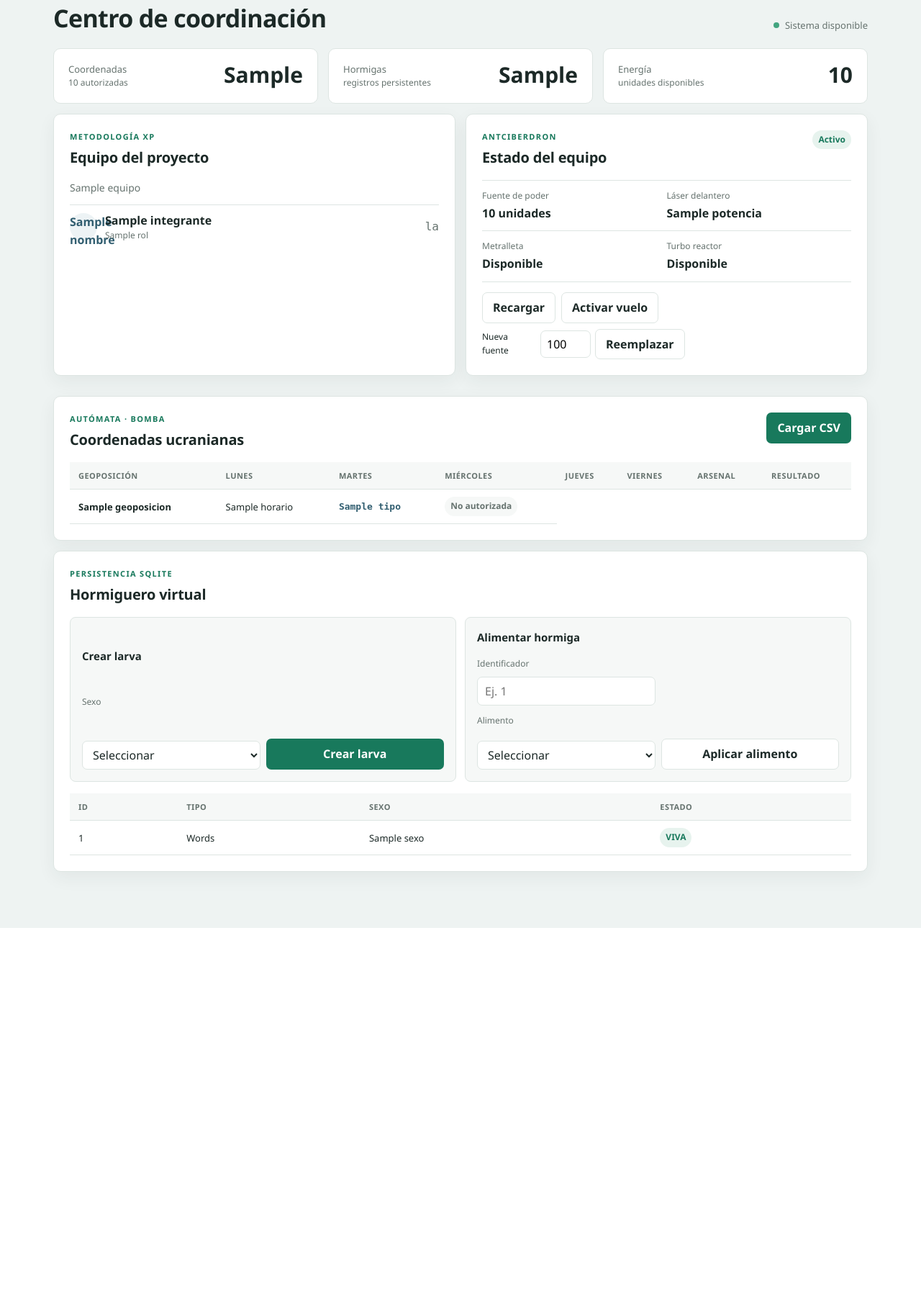
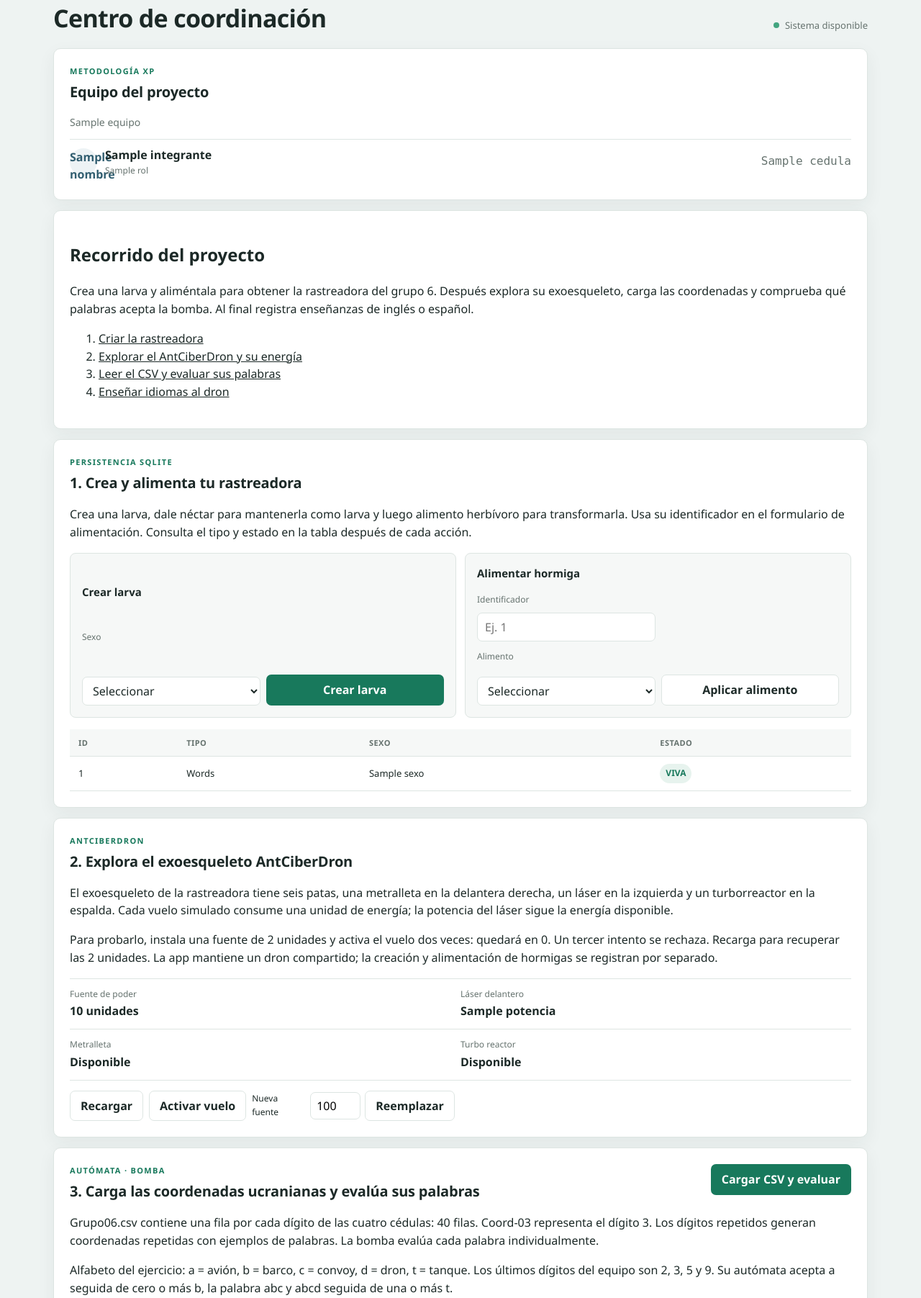
Before and after one commit to Rodni15/ANTDRON-Grupo06-XP, a Flask app: template web/templates/dashboard.html in a window 1280 px wide. Shown: the part 120-1923 px from the top of the page at 72% size. Before the commit the page ends 1409 px from the top, so only its background shows below. Run offline with Flask 3, Linux system fonts and the light colour scheme; the template is opened without the code that fills it: most values are stand-ins (such as "Sample title", 1, 10 or a date in 2020).

Commit message:
Corregir flujo web y completar requisitos del proyecto XP

```diff
--- a/web/static/app.js
+++ b/web/static/app.js
@@ -26,3 +26,19 @@ document.addEventListener("DOMContentLoaded", () => {
     });
   });
 });
+
+document.addEventListener("DOMContentLoaded", async () => {
+  const cuerpo = document.querySelector('tbody[data-animar="si"]');
+  if (!cuerpo) return;
+  const filas = [...cuerpo.querySelectorAll("[data-coordenada]")];
+  filas.forEach(fila => { fila.hidden = true; });
+  for (const fila of filas) {
+    fila.hidden = false;
+    const celda = fila.querySelector("[data-loading]");
+    for (const [simbolo, porcentaje] of [["|", 25], ["/", 50], ["-", 75], ["|", 100]]) {
+      celda.textContent = simbolo + " " + porcentaje + "%";
+      await new Promise(resolve => setTimeout(resolve, 35));
+    }
+    celda.textContent = "100%";
+  }
+});
--- a/web/templates/base.html
+++ b/web/templates/base.html
@@ -25,9 +25,10 @@
   {% if session.get('autenticado') %}
   <nav class="navegacion" aria-label="Navegación principal">
     <a href="#equipo">Equipo</a>
-    <a href="#coordenadas">Coordenadas</a>
-    <a href="#dron">AntCiberDron</a>
-    <a href="#hormiguero">Hormiguero</a>
+    <a href="#hormiguero">1. Hormiga</a>
+    <a href="#dron">2. Exoesqueleto</a>
+    <a href="#coordenadas">3. CSV y resultado</a>
+    <a href="#idiomas">4. Idiomas</a>
   </nav>
   {% endif %}
   <main class="contenedor">
--- a/web/templates/dashboard.html
+++ b/web/templates/dashboard.html
@@ -1,5 +1,23 @@
 {% extends "base.html" %}
-{% block title %}Panel | ANTDRON{% endblock %}
+{% block title %}Panel | ANTDRON
+<section class="tarjeta" id="idiomas">
+<h2>4. Registra enseñanzas de inglés y español</h2>
+<p>El enunciado pide que el dron aprenda inglés y español mediante expertos parlantes en léxico, gramática y fonética. Esta función guarda enseñanzas para consultarlas después.</p>
+<p>Léxico significa palabras, gramática son reglas para formar frases y fonética es pronunciación. Prueba ES con el experto de español, léxico y «hola», o EN con el experto de inglés y «hello».</p>
+<p>Los expertos son personajes certificados de la simulación. El entrenamiento registra contenidos; la búsqueda del CSV sigue las reglas del autómata.</p>
+<form method="post" action="{{ url_for('entrenar_idioma') }}" class="formulario-compacto">
+<label>Idioma<select name="idioma">{% for idioma in idiomas %}<option value="{{ idioma.value }}">{{ 'Español' if idioma.value == 'ES' else 'Inglés' }}</option>{% endfor %}</select></label>
+<label>Experto<select name="experto">{% for id, experto in expertos.items() %}<option value="{{ id }}">{{ experto.nombre }}</option>{% endfor %}</select></label>
+<label>Área<select name="area">{% for area in areas %}<option value="{{ area.value }}">{{ area.value }}</option>{% endfor %}</select></label>
+<label>Contenido<input name="contenido" required maxlength="1000"></label>
+<button class="boton-primario" type="submit">Guardar enseñanza</button>
+</form>
+{% for idioma in idiomas %}
+<h3>{{ 'Español' if idioma.value == 'ES' else 'Inglés' }}</h3>
+<ul>{% for registro in modulo_idioma.consultar(idioma) %}<li>{{ registro.area.value }} · {{ registro.contenido }} · {{ registro.experto.nombre }}</li>{% else %}<li>Sin enseñanzas registradas.</li>{% endfor %}</ul>
+{% endfor %}
+</section>
+{% endblock %}
 {% block content %}
 <section class="cabecera-pagina">
   <div>
@@ -9,13 +27,6 @@
   <div class="estado-sesion"><span></span> Sistema disponible</div>
 </section>
 
-<section class="resumen" aria-label="Resumen del sistema">
-  <article><span>Coordenadas</span><strong>{{ cantidad_coordenadas }}</strong><small>{{ cantidad_destruidas }} autorizadas</small></article>
-  <article><span>Hormigas</span><strong>{{ cantidad_hormigas }}</strong><small>registros persistentes</small></article>
-  <article><span>Energía</span><strong>{{ energia }}</strong><small>unidades disponibles</small></article>
-</section>
-
-<div class="rejilla-operaciones">
   <section class="tarjeta" id="equipo">
     <div class="cabecera-tarjeta"><div><p class="eyebrow">METODOLOGÍA XP</p><h2>Equipo del proyecto</h2></div></div>
     <p class="titulo-equipo">{{ equipo }}</p>
@@ -24,69 +35,20 @@
       <li>
         <span class="inicial">{{ integrante.nombre[0] }}</span>
         <div><strong>{{ integrante.nombre }}</strong><small>{{ integrante.rol }}</small></div>
-        <code>{{ integrante.cedula[-2:] }}</code>
+        <code>{{ integrante.cedula }}</code>
       </li>
       {% endfor %}
     </ul>
   </section>
 
-  <section class="tarjeta" id="dron">
-    <div class="cabecera-tarjeta"><div><p class="eyebrow">ANTCIBERDRON</p><h2>Estado del equipo</h2></div><span class="estado-badge">Activo</span></div>
-    <dl class="datos-dron">
-      <div><dt>Fuente de poder</dt><dd>{{ energia }} unidades</dd></div>
-      <div><dt>Láser delantero</dt><dd>{{ potencia_laser }} potencia</dd></div>
-      <div><dt>Metralleta</dt><dd>Disponible</dd></div>
-      <div><dt>Turbo reactor</dt><dd>{{ "Disponible" if energia > 0 else "Sin energía" }}</dd></div>
-    </dl>
-    <div class="acciones-dron">
-      <form method="post" action="{{ url_for('operar_dron') }}" data-carga>
-        <input type="hidden" name="accion" value="recargar">
-        <button class="boton-secundario" type="submit">Recargar</button>
-      </form>
-      <form method="post" action="{{ url_for('operar_dron') }}" data-carga>
-        <input type="hidden" name="accion" value="volar">
-        <button class="boton-secundario" type="submit">Activar vuelo</button>
-      </form>
-      <form method="post" action="{{ url_for('operar_dron') }}" class="reemplazo" data-carga>
-        <input type="hidden" name="accion" value="reemplazar">
-        <label for="capacidad">Nueva fuente</label>
-        <input id="capacidad" name="capacidad" type="number" min="1" max="1000" value="100" required>
-        <button class="boton-secundario" type="submit">Reemplazar</button>
-      </form>
-    </div>
-  </section>
-</div>
-
-<section class="tarjeta" id="coordenadas">
-  <div class="cabecera-tarjeta">
-    <div><p class="eyebrow">AUTÓMATA · BOMBA</p><h2>Coordenadas ucranianas</h2></div>
-    <form method="post" action="{{ url_for('cargar_coordenadas') }}" data-carga>
-      <button class="boton-primario" type="submit"><span>Cargar CSV</span></button>
-    </form>
-  </div>
-  {% if coordenadas %}
-  <div class="tabla-wrap">
-    <table>
-      <thead><tr><th>Geoposición</th><th>Lunes</th><th>Martes</th><th>Miércoles</th><th>Jueves</th><th>Viernes</th><th>Arsenal</th><th>Resultado</th></tr></thead>
-      <tbody>
-      {% for c in coordenadas %}
-      <tr>
-        <td><strong>{{ c.geoposicion }}</strong></td>
-        {% for horario in c.horarios %}<td>{{ horario or "—" }}</td>{% endfor %}
-        <td><code>{{ c.tipo }}</code></td>
-        <td><span class="resultado {{ 'positivo' if c.geoposicion in destruidas else 'neutro' }}">{{ "Autorizada" if c.geoposicion in destruidas else "No autorizada" }}</span></td>
-      </tr>
-      {% endfor %}
-      </tbody>
-    </table>
-  </div>
-  {% else %}
-  <div class="estado-vacio"><strong>Sin coordenadas cargadas</strong><span>Carga el archivo oficial para ejecutar la evaluación de la bomba.</span></div>
-  {% endif %}
+<section class="tarjeta recorrido">
+<h2>Recorrido del proyecto</h2>
+<p>Crea una larva y aliméntala para obtener la rastreadora del grupo 6. Después explora su exoesqueleto, carga las coordenadas y comprueba qué palabras acepta la bomba. Al final registra enseñanzas de inglés o español.</p>
+<ol><li><a href="#hormiguero">Criar la rastreadora</a></li><li><a href="#dron">Explorar el AntCiberDron y su energía</a></li><li><a href="#coordenadas">Leer el CSV y evaluar sus palabras</a></li><li><a href="#idiomas">Enseñar idiomas al dron</a></li></ol>
 </section>
-
 <section class="tarjeta" id="hormiguero">
-  <div class="cabecera-tarjeta"><div><p class="eyebrow">PERSISTENCIA SQLITE</p><h2>Hormiguero virtual</h2></div></div>
+  <div class="cabecera-tarjeta"><div><p class="eyebrow">PERSISTENCIA SQLITE</p><h2>1. Crea y alimenta tu rastreadora</h2></div></div>
+  <p>Crea una larva, dale néctar para mantenerla como larva y luego alimento herbívoro para transformarla. Usa su identificador en el formulario de alimentación. Consulta el tipo y estado en la tabla después de cada acción.</p>
   <div class="panel-acciones">
     <form method="post" action="{{ url_for('crear_larva') }}" class="formulario-compacto" data-carga>
       <h3>Crear larva</h3>
@@ -114,4 +76,83 @@
   <div class="estado-vacio"><strong>Aún no hay hormigas</strong><span>Crea una larva para comenzar el registro.</span></div>
   {% endif %}
 </section>
+  <section class="tarjeta" id="dron">
+    <div class="cabecera-tarjeta"><div><p class="eyebrow">ANTCIBERDRON</p><h2>2. Explora el exoesqueleto AntCiberDron</h2></div></div>
+    <p>El exoesqueleto de la rastreadora tiene seis patas, una metralleta en la delantera derecha, un láser en la izquierda y un turborreactor en la espalda. Cada vuelo simulado consume una unidad de energía; la potencia del láser sigue la energía disponible.</p>
+    <p>Para probarlo, instala una fuente de 2 unidades y activa el vuelo dos veces: quedará en 0. Un tercer intento se rechaza. Recarga para recuperar las 2 unidades. La app mantiene un dron compartido; la creación y alimentación de hormigas se registran por separado.</p>
+    <dl class="datos-dron">
+      <div><dt>Fuente de poder</dt><dd>{{ energia }} unidades</dd></div>
+      <div><dt>Láser delantero</dt><dd>{{ potencia_laser }} potencia</dd></div>
+      <div><dt>Metralleta</dt><dd>Disponible</dd></div>
+      <div><dt>Turbo reactor</dt><dd>{{ "Disponible" if energia > 0 else "Sin energía" }}</dd></div>
+    </dl>
+    <div class="acciones-dron">
+      <form method="post" action="{{ url_for('operar_dron') }}" data-carga>
+        <input type="hidden" name="accion" value="recargar">
+        <button class="boton-secundario" type="submit">Recargar</button>
+      </form>
+      <form method="post" action="{{ url_for('operar_dron') }}" data-carga>
+        <input type="hidden" name="accion" value="volar">
+        <button class="boton-secundario" type="submit">Activar vuelo</button>
+      </form>
+      <form method="post" action="{{ url_for('operar_dron') }}" class="reemplazo" data-carga>
+        <input type="hidden" name="accion" value="reemplazar">
+        <label for="capacidad">Nueva fuente</label>
+        <input id="capacidad" name="capacidad" type="number" min="1" max="1000" value="100" required>
+        <button class="boton-secundario" type="submit">Reemplazar</button>
+      </form>
+    </div>
+  </section><section class="tarjeta" id="coordenadas">
+  <div class="cabecera-tarjeta">
+    <div><p class="eyebrow">AUTÓMATA · BOMBA</p><h2>3. Carga las coordenadas ucranianas y evalúa sus palabras</h2></div>
+    <form method="post" action="{{ url_for('cargar_coordenadas') }}" data-carga>
+      <button class="boton-primario" type="submit"><span>Cargar CSV y evaluar</span></button>
+    </form>
+  </div>
+  <p>Grupo06.csv contiene una fila por cada dígito de las cuatro cédulas: 40 filas. Coord-03 representa el dígito 3. Los dígitos repetidos generan coordenadas repetidas con ejemplos de palabras. La bomba evalúa cada palabra individualmente.</p>
+  <p>Alfabeto del ejercicio: a = avión, b = barco, c = convoy, d = dron, t = tanque. Los últimos dígitos del equipo son 2, 3, 5 y 9. Su autómata acepta a seguida de cero o más b, la palabra abc y abcd seguida de una o más t.</p>
+  {% if coordenadas %}
+  <div class="tabla-wrap">
+    <table>
+      <thead><tr><th>Loading</th><th>Geoposición</th><th>Lunes</th><th>Martes</th><th>Miércoles</th><th>Jueves</th><th>Viernes</th><th>Arsenal</th><th>Resultado</th></tr></thead>
+      <tbody data-animar="{{ 'si' if session.pop('animar_csv', False) else 'no' }}">
+      {% for c in coordenadas %}
+      <tr data-coordenada>
+        <td data-loading>100%</td><td><strong>{{ c.geoposicion }}</strong></td>
+        {% for horario in c.horarios %}<td>{{ horario or "—" }}</td>{% endfor %}
+        <td><code>{{ c.tipo }}</code></td>
+        <td><span class="resultado {{ 'positivo' if c.aceptada else 'neutro' }}">{{ "Autorizada" if c.aceptada else "No autorizada" }}</span></td>
+      </tr>
+      {% endfor %}
+      </tbody>
+    </table>
+  </div>
+  {% else %}
+  <div class="estado-vacio"><strong>Sin coordenadas cargadas</strong><span>Carga el archivo oficial para ejecutar la evaluación de la bomba.</span></div>
+  {% endif %}
+</section>
+
+<section class="tarjeta">
+<h2>Resultado de la búsqueda</h2><p>Estas son las filas cuya palabra aceptó el autómata. El CSV del equipo produce 29 filas aceptadas de 40.</p>
+<div class="tabla-wrap"><table><thead><tr><th>Geoposición</th><th>Tipo Arsenal</th><th>Acción</th></tr></thead>
+<tbody>{% for c in destruidas %}<tr><td>{{ c.geoposicion }}</td><td>{{ c.tipo }}</td><td>true</td></tr>{% else %}<tr><td colspan="3">Carga el CSV para evaluar las palabras.</td></tr>{% endfor %}</tbody></table></div>
+</section>
+
+<section class="tarjeta" id="idiomas">
+<h2>4. Registra enseñanzas de inglés y español</h2>
+<p>El enunciado pide que el dron aprenda inglés y español mediante expertos parlantes en léxico, gramática y fonética. Esta función guarda enseñanzas para consultarlas después.</p>
+<p>Léxico significa palabras, gramática son reglas para formar frases y fonética es pronunciación. Prueba ES con el experto de español, léxico y «hola», o EN con el experto de inglés y «hello».</p>
+<p>Los expertos son personajes certificados de la simulación. El entrenamiento registra contenidos; la búsqueda del CSV sigue las reglas del autómata.</p>
+<form method="post" action="{{ url_for('entrenar_idioma') }}" class="formulario-compacto">
+<label>Idioma<select name="idioma">{% for idioma in idiomas %}<option value="{{ idioma.value }}">{{ 'Español' if idioma.value == 'ES' else 'Inglés' }}</option>{% endfor %}</select></label>
+<label>Experto<select name="experto">{% for id, experto in expertos.items() %}<option value="{{ id }}">{{ experto.nombre }}</option>{% endfor %}</select></label>
+<label>Área<select name="area">{% for area in areas %}<option value="{{ area.value }}">{{ area.value }}</option>{% endfor %}</select></label>
+<label>Contenido<input name="contenido" required maxlength="1000"></label>
+<button class="boton-primario" type="submit">Guardar enseñanza</button>
+</form>
+{% for idioma in idiomas %}
+<h3>{{ 'Español' if idioma.value == 'ES' else 'Inglés' }}</h3>
+<ul>{% for registro in modulo_idioma.consultar(idioma) %}<li>{{ registro.area.value }} · {{ registro.contenido }} · {{ registro.experto.nombre }}</li>{% else %}<li>Sin enseñanzas registradas.</li>{% endfor %}</ul>
+{% endfor %}
+</section>
 {% endblock %}
```
Also changed, not shown: docs-analisis/REVISION_CUMPLIMIENTO_2026-11-18.md (added, +36 -0 lines), evidencias/DASHBOARD_ACTIVIDADES.md (added, +36 -0 lines), evidencias/commits.csv (added, +13 -0 lines), tests/test_web.py (+50 -0 lines), web_app.py (+38 -12 lines), xp-framework.html (+21 -3 lines).
